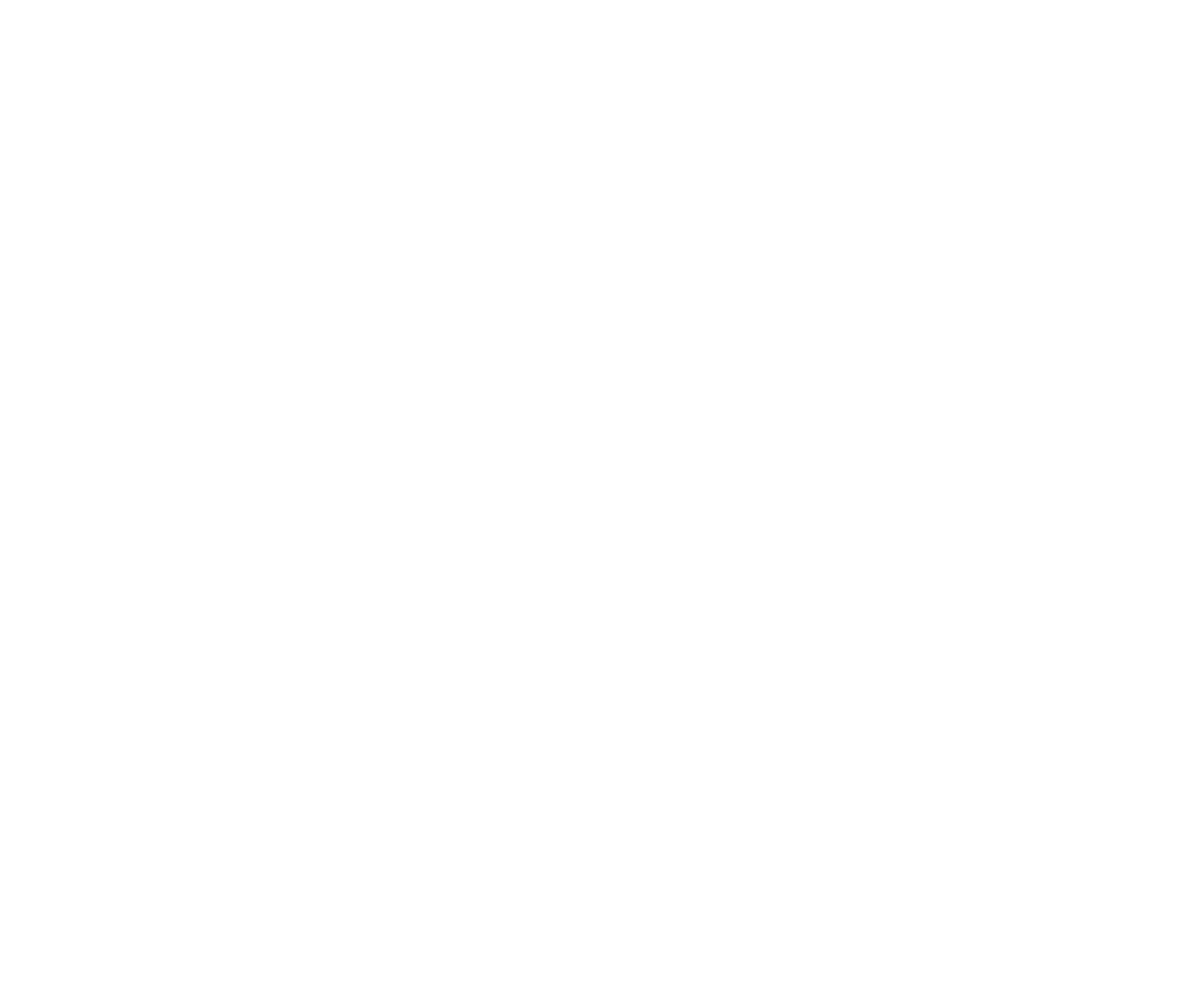
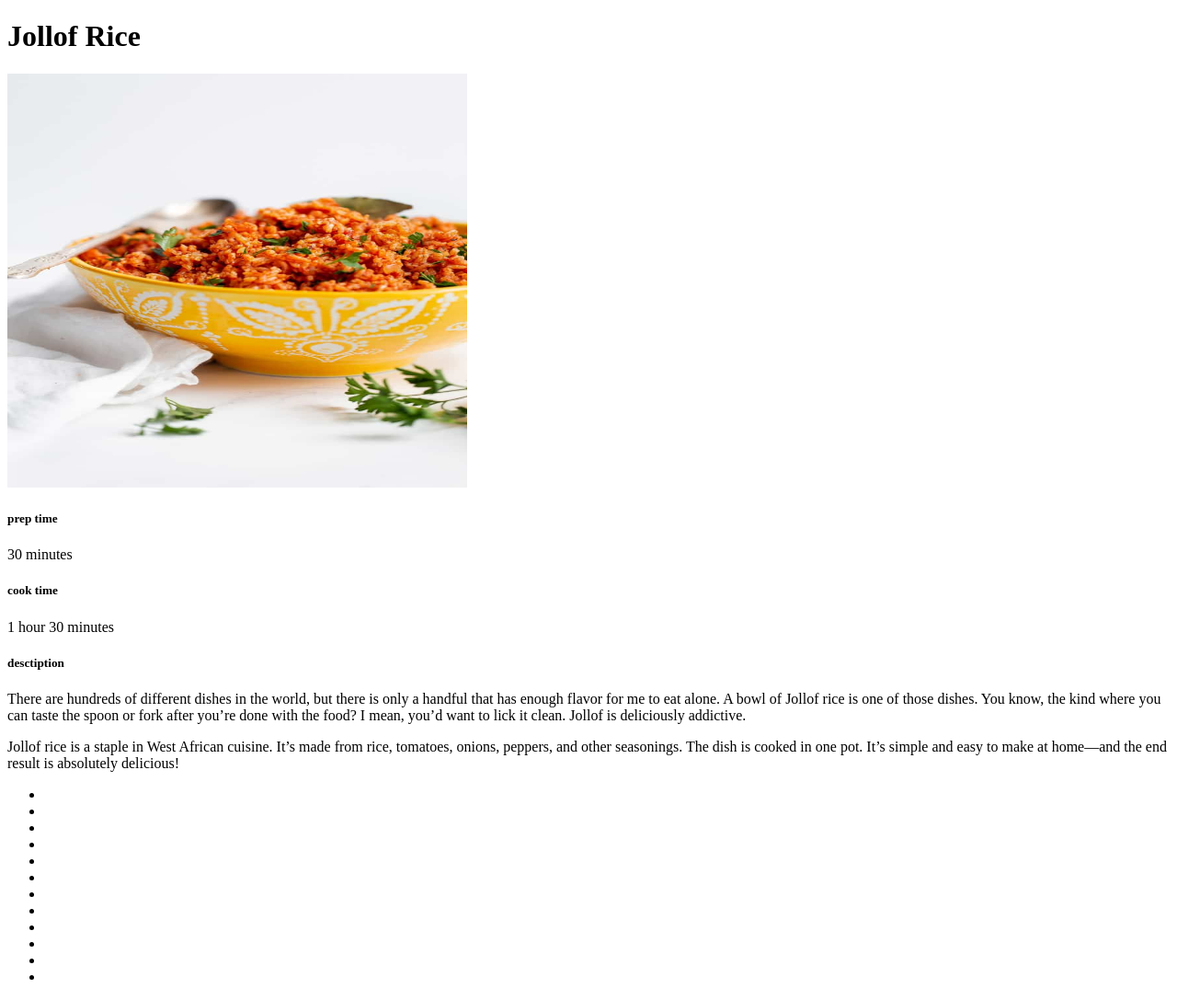
Before and after one commit to MSimaga1999/odin-recipes, a plain HTML site: page recipes/jollof-rice.html in a window 1280 px wide. Shown: the whole page at 92% size. Before the commit the page ends 800 px from the top, so only its background shows below. Drawn offline with Linux system fonts and the light colour scheme.

Commit message:
resized images and added prep time, cook time and description

```diff
--- a/recipes/jollof-rice.html
+++ b/recipes/jollof-rice.html
@@ -7,6 +7,28 @@
     <title>jollof rice</title>
 </head>
 <body>
-    <h1></h1>
+    <h1>Jollof Rice</h1>
+    <img src="images/Jollof-Rice-Recipe-4.jpg"alt="jollof rice picture" style="width:500px;height:450px;">
+    <h5>prep time</h5>
+    <p>30 minutes</p>
+    <h5>cook time</h5>
+    <p>1 hour 30 minutes</p>
+    <h5>desctiption</h5>
+    <p>There are hundreds of different dishes in the world, but there is only a handful that has enough flavor for me to eat alone. A bowl of Jollof rice is one of those dishes. You know, the kind where you can taste the spoon or fork after you’re done with the food? I mean, you’d want to lick it clean. Jollof is deliciously addictive.</p>
+    <p>Jollof rice is a staple in West African cuisine. It’s made from rice, tomatoes, onions, peppers, and other seasonings. The dish is cooked in one pot. It’s simple and easy to make at home—and the end result is absolutely delicious!</p>
+    <ul>
+        <li></li>
+        <li></li>
+        <li></li>
+        <li></li>
+        <li></li>
+        <li></li>
+        <li></li>
+        <li></li>
+        <li></li>
+        <li></li>
+        <li></li>
+        <li></li>
+    </ul>
 </body>
 </html>
```
Also changed, not shown: recipes/images/Jollof-Rice-Recipe-4.jpg (added).
